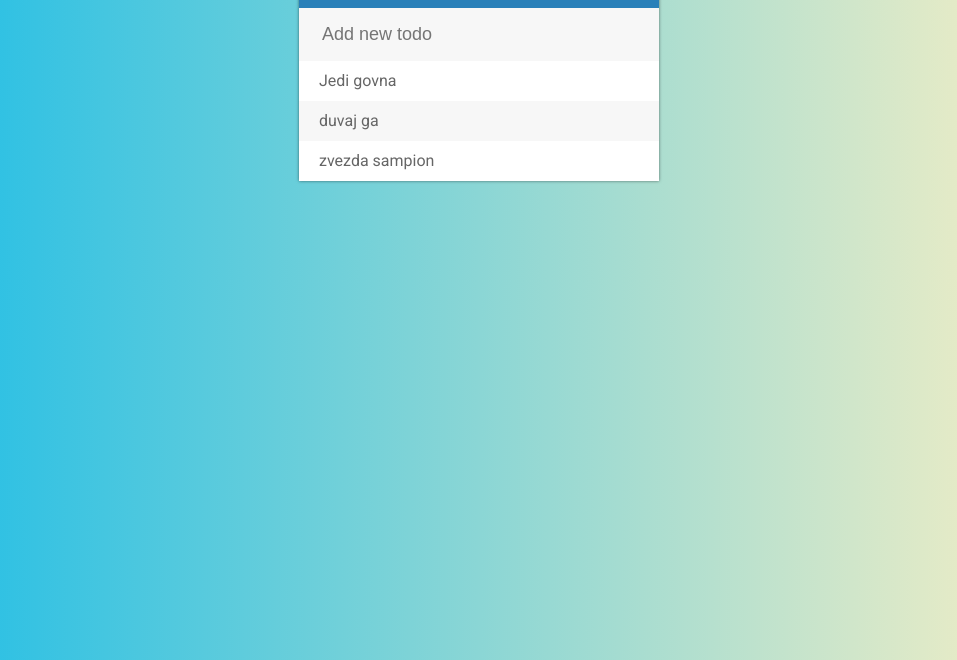
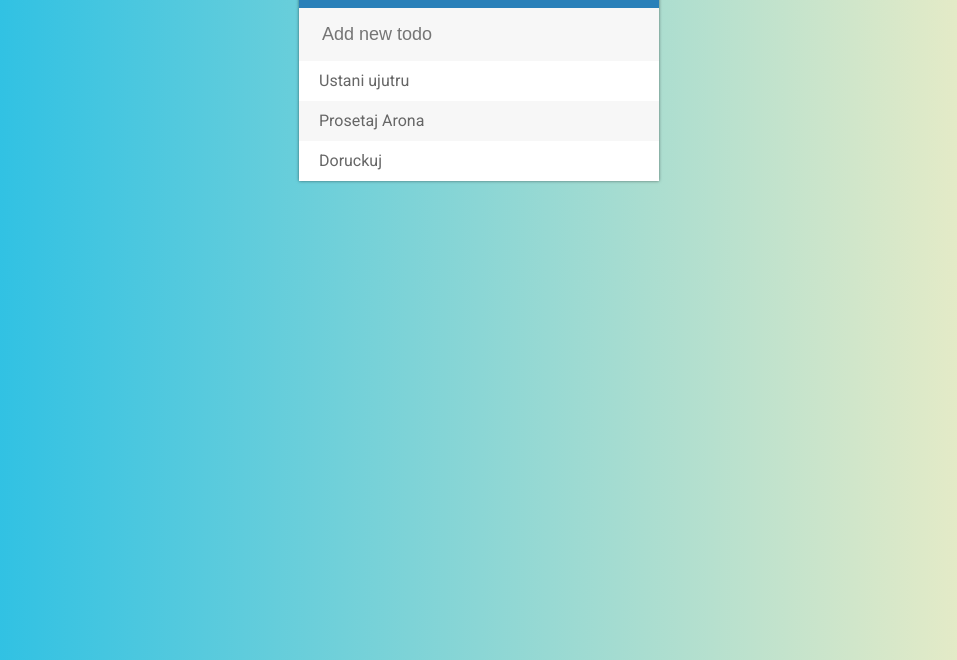
Before and after one commit to arsa994/todo, a plain HTML site: page ToDo/index.html in a window 1280 px wide. Shown: the part 140-800 px from the top of the page, without its empty margins (161-1118 px from the left). Drawn offline with Linux system fonts and the light colour scheme.

Commit message:
Update index.html

```diff
--- a/ToDo/index.html
+++ b/ToDo/index.html
@@ -12,9 +12,9 @@
 		<h1>To-Do List <i class="fa fa-plus"></i></h1>
 		<input type="text" placeholder="Add new todo">
 <ul>
-	<li><span><i class="fa fa-trash"></i></span>Jedi govna</li>
-	<li><span><i class="fa fa-trash"></i></span>duvaj ga</li>
-	<li><span><i class="fa fa-trash"></i></span>zvezda sampion</li>
+	<li><span><i class="fa fa-trash"></i></span>Ustani ujutru</li>
+	<li><span><i class="fa fa-trash"></i></span>Prosetaj Arona</li>
+	<li><span><i class="fa fa-trash"></i></span>Doruckuj</li>
 </ul>
 
 
```
